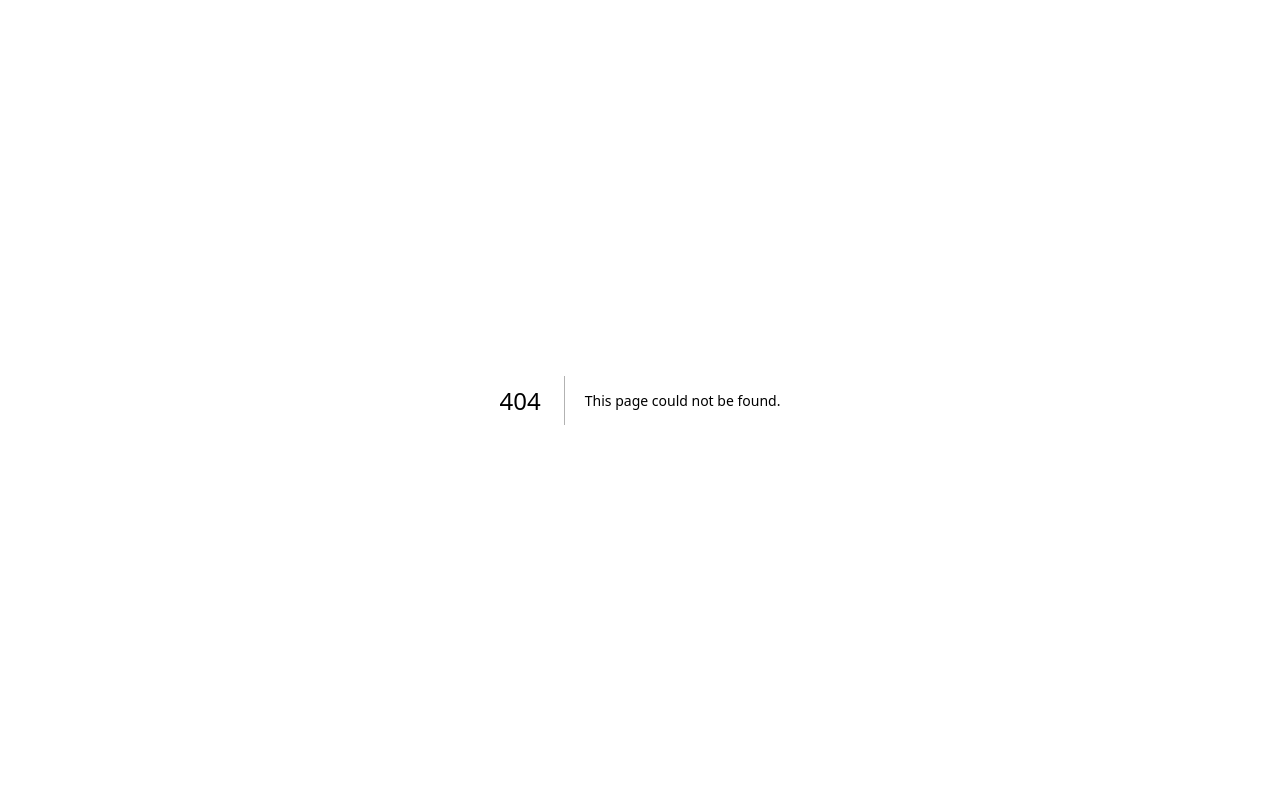
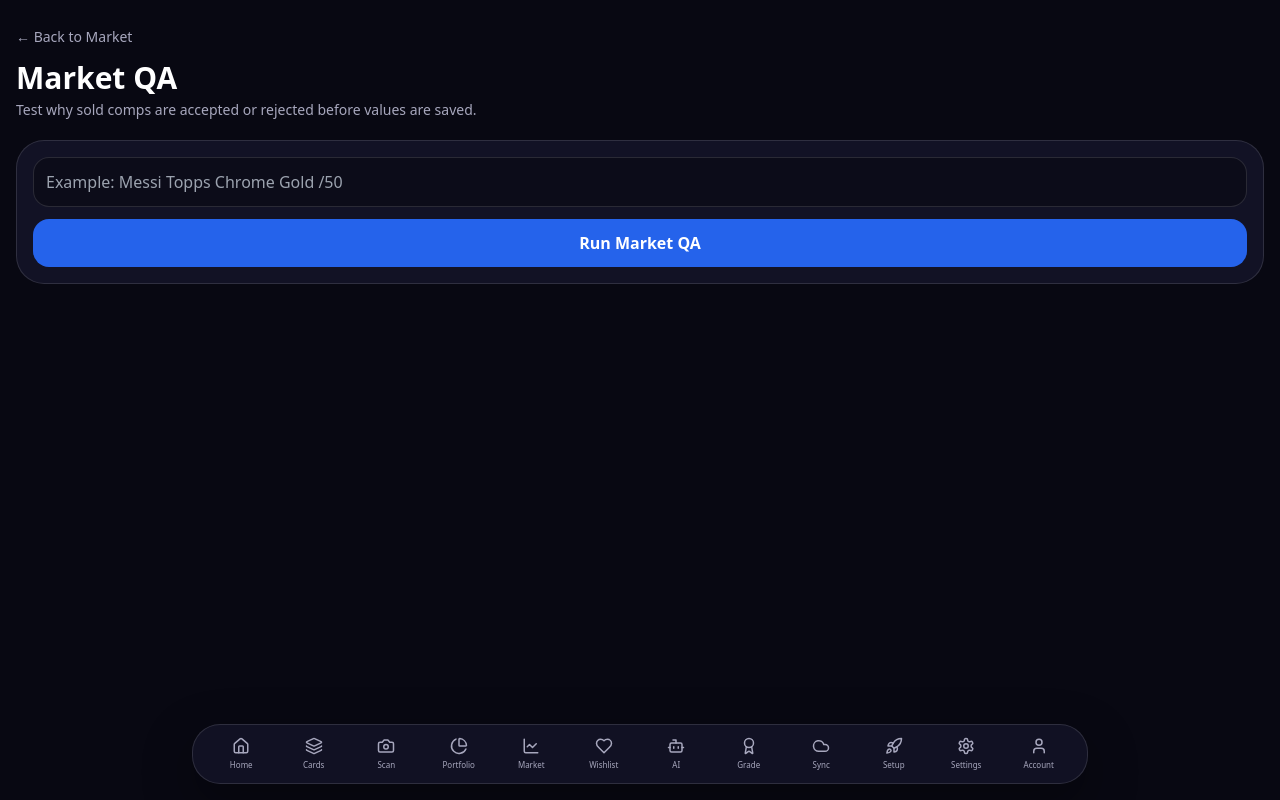
Before and after one commit to theroyalgunner/CardMania, a Next.js app: page /market-qa in a window 1280 px wide. Before the commit this address had no page. Built offline with nearby package versions, Linux system fonts and the light colour scheme.

Commit message:
Add market QA test panel

```diff
--- /dev/null
+++ b/app/market-qa/page.tsx
@@ -0,0 +1,149 @@
+"use client";
+
+import { useState } from "react";
+import Link from "next/link";
+import { BottomNav } from "@/components/BottomNav";
+import { matchMarketListing } from "@/services/cardMatcher";
+
+type RawSale = {
+  title: string;
+  price: number;
+  currency?: string;
+  url?: string;
+  soldDate?: string;
+  image?: string;
+};
+
+function money(value?: number) {
+  return `£${Number(value || 0).toLocaleString()}`;
+}
+
+export default function MarketQAPage() {
+  const [query, setQuery] = useState("");
+  const [sales, setSales] = useState<any[]>([]);
+  const [status, setStatus] = useState("");
+  const [loading, setLoading] = useState(false);
+
+  async function runQA() {
+    if (!query.trim()) {
+      setStatus("Enter a search query first.");
+      return;
+    }
+
+    setLoading(true);
+    setStatus("");
+    setSales([]);
+
+    try {
+      const res = await fetch("/api/ebay", {
+        method: "POST",
+        headers: { "Content-Type": "application/json" },
+        body: JSON.stringify({ query }),
+      });
+
+      const data = await res.json();
+
+      if (!res.ok) {
+        setStatus(data?.error || "Market QA search failed.");
+        setLoading(false);
+        return;
+      }
+
+      const checked = (data.sales || []).map((sale: RawSale) => {
+        const match = matchMarketListing(sale.title || "", query);
+        return {
+          ...sale,
+          accepted: match.accepted,
+          score: match.score,
+          reasons: match.reasons || [],
+          rejects: match.rejects || [],
+        };
+      });
+
+      setSales(checked);
+      setStatus(`Checked ${checked.length} sold listings.`);
+    } catch (error: any) {
+      setStatus(error?.message || "Market QA failed.");
+    }
+
+    setLoading(false);
+  }
+
+  const accepted = sales.filter((sale) => sale.accepted);
+  const rejected = sales.filter((sale) => !sale.accepted);
+
+  return (
+    <main className="min-h-screen px-4 pb-28 pt-6">
+      <Link href="/market" className="text-sm text-cm-muted">← Back to Market</Link>
+
+      <h1 className="mt-3 text-3xl font-black">Market QA</h1>
+      <p className="mt-1 text-sm text-cm-muted">
+        Test why sold comps are accepted or rejected before values are saved.
+      </p>
+
+      <section className="mt-5 rounded-[28px] border border-cm-line bg-cm-surface p-4">
+        <input
+          value={query}
+          onChange={(e) => setQuery(e.target.value)}
+          placeholder="Example: Messi Topps Chrome Gold /50"
+          className="w-full rounded-2xl border border-cm-line bg-black/30 p-3 outline-none"
+        />
+
+        <button
+          onClick={runQA}
+          disabled={loading}
+          className="mt-3 w-full rounded-2xl bg-blue-600 py-3 font-black text-white disabled:opacity-50"
+        >
+          {loading ? "Checking..." : "Run Market QA"}
+        </button>
+
+        {status && <p className="mt-3 text-sm text-cm-green">{status}</p>}
+      </section>
+
+      {!!sales.length && (
+        <section className="mt-5 grid grid-cols-3 gap-3">
+          <div className="rounded-2xl border border-cm-line bg-cm-surface p-4">
+            <p className="text-xs text-cm-muted">Total</p>
+            <p className="text-2xl font-black">{sales.length}</p>
+          </div>
+          <div className="rounded-2xl border border-cm-line bg-cm-surface p-4">
+            <p className="text-xs text-cm-muted">Accepted</p>
+            <p className="text-2xl font-black text-cm-green">{accepted.length}</p>
+          </div>
+          <div className="rounded-2xl border border-cm-line bg-cm-surface p-4">
+            <p className="text-xs text-cm-muted">Rejected</p>
+            <p className="text-2xl font-black text-red-300">{rejected.length}</p>
+          </div>
+        </section>
+      )}
+
+      <section className="mt-5 space-y-3">
+        {sales.map((sale, index) => (
+          <a
+            key={`${sale.title}-${index}`}
+            href={sale.url}
+            target="_blank"
+            rel="noreferrer"
+            className="block rounded-[24px] border border-cm-line bg-cm-surface p-4"
+          >
+            <div className="flex items-start justify-between gap-3">
+              <div>
+                <p className="text-sm font-black">{sale.accepted ? "✅ Accepted" : "❌ Rejected"} • Match {sale.score}%</p>
+                <p className="mt-1 text-sm">{sale.title}</p>
+                <p className="mt-2 text-xs text-cm-muted">
+                  Reasons: {sale.reasons.length ? sale.reasons.join(" • ") : "None"}
+                </p>
+                <p className="mt-1 text-xs text-red-300">
+                  Rejects: {sale.rejects.length ? sale.rejects.join(" • ") : "None"}
+                </p>
+              </div>
+              <p className="shrink-0 text-sm font-black">{money(sale.price)}</p>
+            </div>
+          </a>
+        ))}
+      </section>
+
+      <BottomNav />
+    </main>
+  );
+}
```
